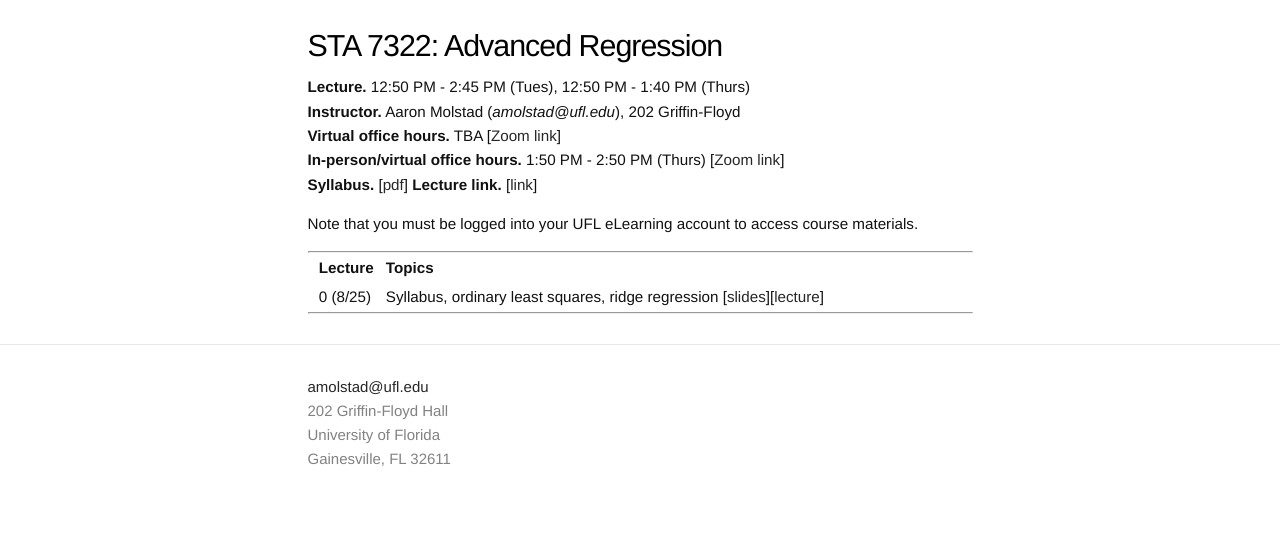
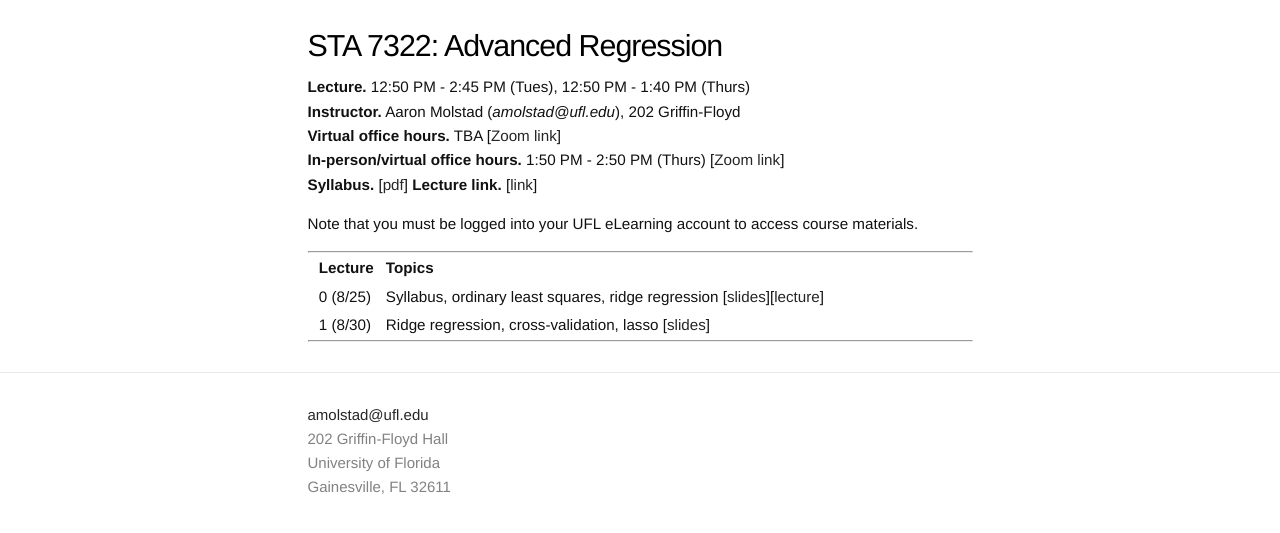
Before and after one commit to ajmolstad/ajmolstad.github.io, a Jekyll site: the page built from F22_STA7322.md, in a window 1280 px wide. Shown: the top 533 px of the page. Built offline with Jekyll 4.4.1, drawn with Linux system fonts in a browser that asks for light colours.

Commit message:
Update F22_STA7322.md

```diff
--- a/F22_STA7322.md
+++ b/F22_STA7322.md
@@ -16,5 +16,6 @@ Note that you must be logged into your UFL eLearning account to access course ma
 
 ||  **Lecture** ||  **Topics**  ||
 || 0 (8/25)  || Syllabus, ordinary least squares, ridge regression [[slides](https://ufl.instructure.com/files/70937117/download?download_frd=1)][[lecture](https://ufl.instructure.com/files/70937119/download?download_frd=1)]||
+|| 1 (8/30) || Ridge regression, cross-validation, lasso [[slides](https://ufl.instructure.com/files/71041291/download?download_frd=1)] ||
 
 -----------------
```
